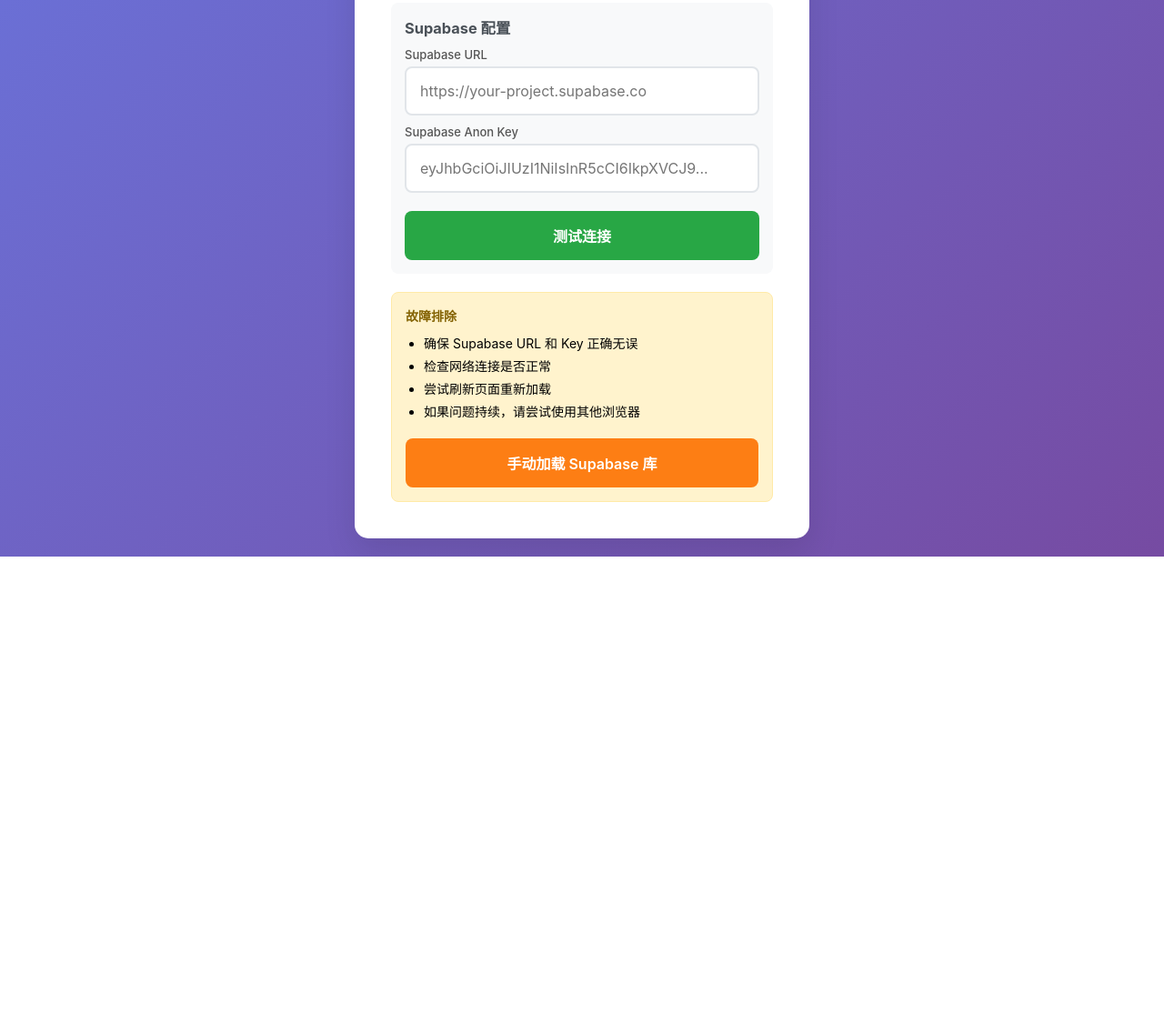
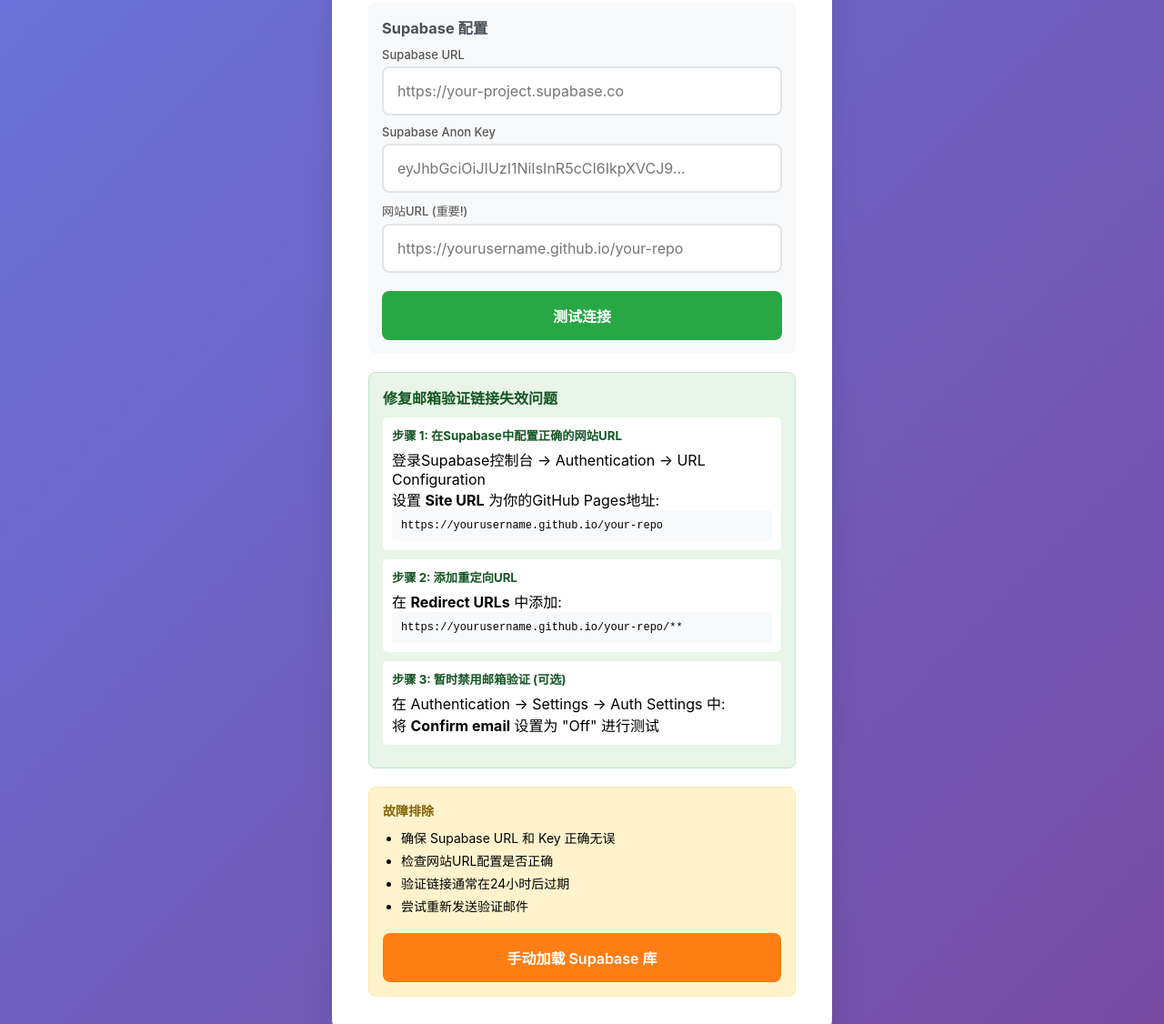
Before and after one commit to 80yearoldboy/paste, a plain HTML site: page register.html in a window 1280 px wide. Shown: the part 770-1896 px from the top of the page at 91% size. Before the commit the page ends 1382 px from the top, so only its background shows below. Drawn offline with nearby package versions, Linux system fonts and the light colour scheme.

Commit message:
Update register.html

```diff
--- a/register.html
+++ b/register.html
@@ -23,7 +23,7 @@
 
         .container {
             width: 100%;
-            max-width: 500px;
+            max-width: 550px;
         }
 
         .logo {
@@ -205,6 +205,40 @@
         .troubleshoot li {
             margin-bottom: 5px;
         }
+
+        .solution-box {
+            margin-top: 20px;
+            padding: 15px;
+            background: #e8f5e8;
+            border: 1px solid #c3e6cb;
+            border-radius: 8px;
+        }
+
+        .solution-box h4 {
+            color: #155724;
+            margin-bottom: 10px;
+        }
+
+        .solution-step {
+            margin-bottom: 10px;
+            padding: 10px;
+            background: white;
+            border-radius: 5px;
+        }
+
+        .solution-step h5 {
+            color: #155724;
+            margin-bottom: 5px;
+        }
+
+        .code {
+            background: #f8f9fa;
+            padding: 10px;
+            border-radius: 5px;
+            font-family: monospace;
+            font-size: 12px;
+            overflow-x: auto;
+        }
     </style>
 </head>
 <body>
@@ -257,22 +291,50 @@
                     <input type="text" id="supabase-key" placeholder="eyJhbGciOiJIUzI1NiIsInR5cCI6IkpXVCJ9...">
                 </div>
 
+                <div class="form-group config-input">
+                    <label for="site-url">网站URL (重要!)</label>
+                    <input type="text" id="site-url" placeholder="https://yourusername.github.io/your-repo">
+                </div>
+
                 <button class="test-btn" id="test-connection">测试连接</button>
+            </div>
+
+            <div class="solution-box">
+                <h4>修复邮箱验证链接失效问题</h4>
+                <div class="solution-step">
+                    <h5>步骤 1: 在Supabase中配置正确的网站URL</h5>
+                    <p>登录Supabase控制台 → Authentication → URL Configuration</p>
+                    <p>设置 <strong>Site URL</strong> 为你的GitHub Pages地址:</p>
+                    <div class="code" id="site-url-display">https://yourusername.github.io/your-repo</div>
+                </div>
+
+                <div class="solution-step">
+                    <h5>步骤 2: 添加重定向URL</h5>
+                    <p>在 <strong>Redirect URLs</strong> 中添加:</p>
+                    <div class="code" id="redirect-url-display">https://yourusername.github.io/your-repo/**</div>
+                </div>
+
+                <div class="solution-step">
+                    <h5>步骤 3: 暂时禁用邮箱验证 (可选)</h5>
+                    <p>在 Authentication → Settings → Auth Settings 中:</p>
+                    <p>将 <strong>Confirm email</strong> 设置为 "Off" 进行测试</p>
+                </div>
             </div>
 
             <div class="troubleshoot">
                 <h4>故障排除</h4>
                 <ul>
                     <li>确保 Supabase URL 和 Key 正确无误</li>
-                    <li>检查网络连接是否正常</li>
-                    <li>尝试刷新页面重新加载</li>
-                    <li>如果问题持续，请尝试使用其他浏览器</li>
+                    <li>检查网站URL配置是否正确</li>
+                    <li>验证链接通常在24小时后过期</li>
+                    <li>尝试重新发送验证邮件</li>
                 </ul>
                 <button id="load-script-btn" style="background: #fd7e14; margin-top: 10px;">手动加载 Supabase 库</button>
             </div>
         </div>
     </div>
 
+    <script src="https://unpkg.com/@supabase/supabase-js@2.38.0/dist/umd/supabase.min.js"></script>
     <script>
         // 配置状态
         let supabaseClient = null;
@@ -311,14 +373,25 @@
             // 尝试从本地存储加载配置
             const savedUrl = localStorage.getItem('supabase_url');
             const savedKey = localStorage.getItem('supabase_key');
+            const savedSiteUrl = localStorage.getItem('site_url');
 
             if (savedUrl && savedKey) {
                 document.getElementById('supabase-url').value = savedUrl;
                 document.getElementById('supabase-key').value = savedKey;
+                if (savedSiteUrl) {
+                    document.getElementById('site-url').value = savedSiteUrl;
+                    updateSolutionUrls(savedSiteUrl);
+                }
                 initSupabase(savedUrl, savedKey);
             } else {
                 showMessage('请先配置 Supabase 连接信息', 'info');
             }
+        }
+
+        // 更新解决方案中的URL显示
+        function updateSolutionUrls(siteUrl) {
+            document.getElementById('site-url-display').textContent = siteUrl;
+            document.getElementById('redirect-url-display').textContent = siteUrl + '/**';
         }
 
         // 动态加载 Supabase 脚本
@@ -378,6 +451,7 @@
         async function testConnection() {
             const url = document.getElementById('supabase-url').value;
             const key = document.getElementById('supabase-key').value;
+            const siteUrl = document.getElementById('site-url').value;
 
             if (!url || !key) {
                 showMessage('请填写 Supabase URL 和 Anon Key', 'error');
@@ -390,6 +464,10 @@
             // 保存配置
             localStorage.setItem('supabase_url', url);
             localStorage.setItem('supabase_key', key);
+            if (siteUrl) {
+                localStorage.setItem('site_url', siteUrl);
+                updateSolutionUrls(siteUrl);
+            }
 
             // 确保脚本已加载
             if (!scriptLoaded) {
@@ -418,6 +496,11 @@
                     }
                 } else {
                     showMessage('连接成功! 数据库访问正常', 'success');
+
+                    // 提醒配置网站URL
+                    if (!siteUrl) {
+                        showMessage('请务必在下方填写您的网站URL，否则邮箱验证将无法工作', 'info');
+                    }
                 }
             } catch (error) {
                 showMessage('连接测试异常: ' + error.message, 'error');
@@ -437,8 +520,11 @@
             showMessage('注册中...', 'info');
 
             try {
+                // 获取网站URL
+                const siteUrl = document.getElementById('site-url').value;
+
                 // 1. 注册认证用户
-                const { data, error } = await supabaseClient.auth.signUp({
+                const signUpOptions = {
                     email: email,
                     password: password,
                     options: {
@@ -446,7 +532,14 @@
                             username: username
                         }
                     }
-                });
+                };
+
+                // 如果提供了网站URL，添加重定向配置
+                if (siteUrl) {
+                    signUpOptions.options.redirectTo = siteUrl;
+                }
+
+                const { data, error } = await supabaseClient.auth.signUp(signUpOptions);
 
                 if (error) {
                     let errorMessage = error.message;
@@ -467,12 +560,21 @@
                 }
 
                 if (data.user) {
+                    if (data.user.identities && data.user.identities.length === 0) {
+                        showMessage(`
+                            <h3>⚠️ 用户可能已存在</h3>
+                            <p>该邮箱可能已经注册过，请尝试直接登录。</p>
+                            <p>如果无法登录，请尝试使用"忘记密码"功能。</p>
+                        `, 'info');
+                    } else {
                         showMessage(`
                             <h3>🎉 注册成功!</h3>
                             <p>我们已向 <strong>${email}</strong> 发送了验证邮件。</p>
                             <p>请检查您的邮箱并点击验证链接。</p>
                             <p>验证后即可登录使用。</p>
+                            ${siteUrl ? `<p><small>验证链接将重定向到: ${siteUrl}</small></p>` : ''}
                         `, 'success');
+                    }
 
                     // 清空表单
                     document.getElementById('register-form').reset();
@@ -508,6 +610,12 @@
 
             // 测试连接按钮
             document.getElementById('test-connection').addEventListener('click', testConnection);
+
+            // 网站URL输入变化
+            document.getElementById('site-url').addEventListener('input', function() {
+                localStorage.setItem('site_url', this.value);
+                updateSolutionUrls(this.value);
+            });
 
             // 注册表单提交
             document.getElementById('register-form').addEventListener('submit', async function(e) {
```
Lines whose indentation alone changed are shown as unchanged.
